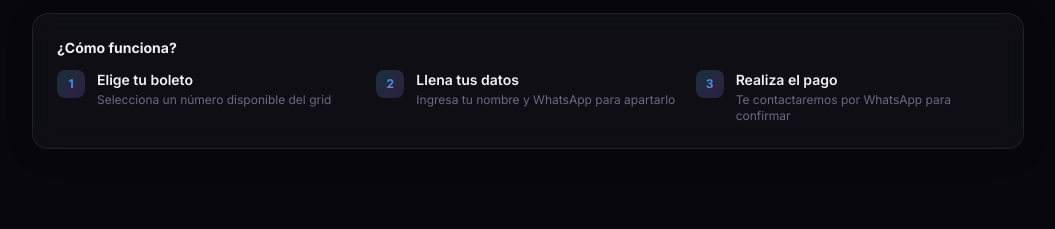
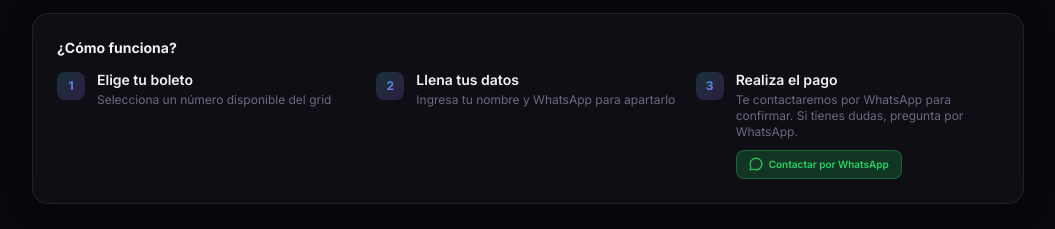
Before and after one commit to edgarochoa00/rifa-app, a Next.js app: page / in a window 1280 px wide. Shown: the part 1679-1908 px from the top of the page, without its empty margins (112-1167 px from the left). Before the commit the page ends 1876 px from the top, so only its background shows below. Built offline with nearby package versions, Linux system fonts and the light colour scheme; no server answers; the database is empty.

Commit message:
Añadir botón de WhatsApp en la sección de Cómo funciona

```diff
--- a/app/page.tsx
+++ b/app/page.tsx
@@ -1,7 +1,7 @@
 'use client';
 
 import { useState, useCallback } from 'react';
-import { DollarSign } from 'lucide-react';
+import { DollarSign, MessageCircle } from 'lucide-react';
 import Image from 'next/image';
 import CrownVicIcon from '@/components/crown-vic-icon';
 import Header from '@/components/header';
@@ -139,16 +139,28 @@
               {
                 step: '3',
                 title: 'Realiza el pago',
-                description: 'Te contactaremos por WhatsApp para confirmar',
+                description: 'Te contactaremos por WhatsApp para confirmar. Si tienes dudas, pregunta por WhatsApp.',
+                action: (
+                  <a
+                    href="https://wa.me/526677805326?text=Hola,%20tengo%20una%20duda%20sobre%20la%20rifa"
+                    target="_blank"
+                    rel="noopener noreferrer"
+                    className="inline-flex items-center gap-1.5 mt-2.5 bg-[#25D366]/20 text-[#25D366] border border-[#25D366]/30 px-3 py-1.5 rounded-lg text-[10px] font-semibold hover:bg-[#25D366]/30 transition-colors"
+                  >
+                    <MessageCircle className="w-3.5 h-3.5" />
+                    Contactar por WhatsApp
+                  </a>
+                )
               },
             ].map((item, i) => (
               <div key={i} className="flex gap-3">
-                <div className="w-7 h-7 rounded-lg bg-gradient-to-br from-accent-cyan/20 to-accent-purple/20 flex items-center justify-center flex-shrink-0">
+                <div className="w-7 h-7 rounded-lg bg-gradient-to-br from-accent-cyan/20 to-accent-purple/20 flex items-center justify-center flex-shrink-0 mt-0.5">
                   <span className="text-xs font-bold gradient-text">{item.step}</span>
                 </div>
                 <div>
                   <p className="text-sm font-semibold text-text-primary">{item.title}</p>
                   <p className="text-xs text-text-muted mt-0.5">{item.description}</p>
+                  {item.action}
                 </div>
               </div>
             ))}
```
